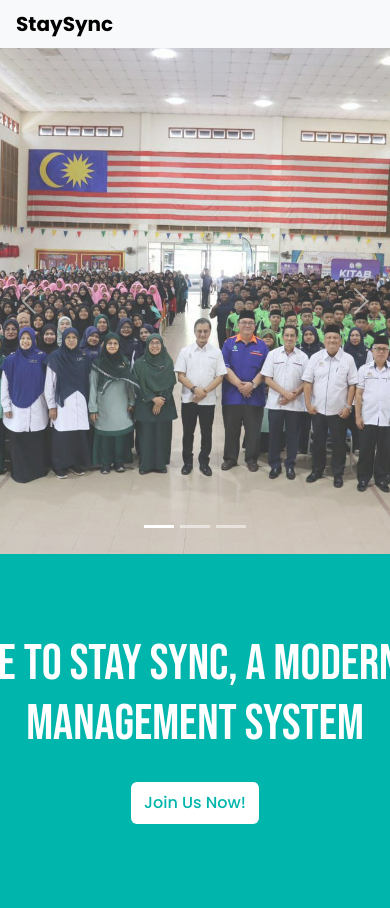
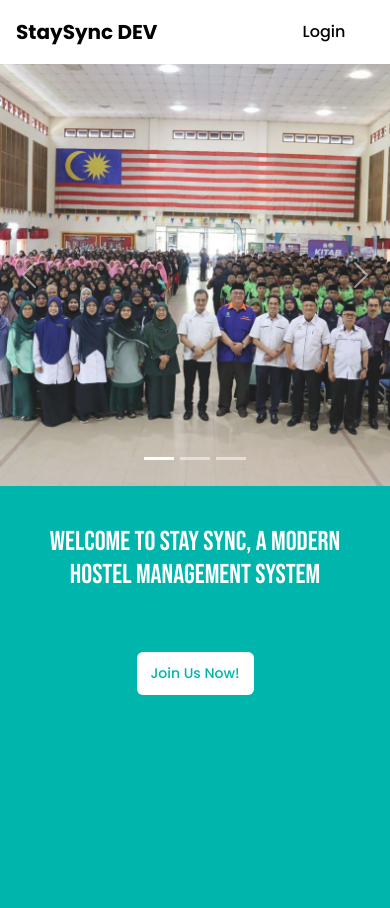
Before and after one commit to RealBlank21/staysync, a Flask app: page / in a window 390 px wide; the page is wider, and only the part inside the window is pictured. Before the commit the page ends 824 px from the top of that part, so only its background shows below. Run offline with Flask 3, Linux system fonts and the light colour scheme.

Commit message:
Adjusted front page for mobile sizing

```diff
--- a/templates/front_page.html
+++ b/templates/front_page.html
@@ -9,8 +9,6 @@
     <link href="https://fonts.googleapis.com/css2?family=Bebas+Neue&display=swap" rel="stylesheet">
     <link href="{{ url_for('static', filename='css/styles.css') }}" rel="stylesheet">
     <link href="https://cdn.jsdelivr.net/npm/bootstrap@5.3.3/dist/css/bootstrap.min.css" rel="stylesheet" integrity="sha384-QWTKZyjpPEjISv5WaRU9OFeRpok6YctnYmDr5pNlyT2bRjXh0JMhjY6hW+ALEwIH" crossorigin="anonymous">
-    <link rel="preconnect" href="https://fonts.googleapis.com">
-    <link rel="preconnect" href="https://fonts.gstatic.com" crossorigin>
     <link href="https://fonts.googleapis.com/css2?family=Poppins:ital,wght@0,100;0,200;0,300;0,400;0,500;0,600;0,700;0,800;0,900;1,100;1,200;1,300;1,400;1,500;1,600;1,700;1,800;1,900&display=swap" rel="stylesheet">
     <style>
       html, body {
@@ -21,7 +19,7 @@
       .front-page-wrapper {
         display: flex;
         flex-direction: column;
-            height: 100vh;
+        min-height: 100vh;
       }
 
       .navbar-brand {
@@ -39,10 +37,11 @@
       }
 
       .carousel-img {
-            height: 60vh;
+        width: 100%;
+        height: 60vh; /* Adjust height as needed */
         object-fit: cover;
         object-position: 50% 70%;
-            opacity: 80%;
+        opacity: 90%;
       }
 
       .front-page-content {
@@ -62,10 +61,10 @@
       .front-page-welcome {
         color: white;
         font-family: 'Bebas Neue', sans-serif !important;
-            font-size: 50px;
-            width: 700px;
+        font-size: 5vw; /* Responsive font size */
+        max-width: 700px;
         text-align: center;
-            margin-top: 80px;
+        margin: 80px auto;
       }
 
       .btn-login {
@@ -76,12 +75,15 @@
         border: 1px solid rgb(212, 212, 212);
         border-color: transparent;
         border-radius: 5px;
-            padding: 0px;
+        padding: 0;
         font-size: 18px;
-            margin: 0px;
         display: flex;
         align-items: center;
         justify-content: center;
+        transition: background-color 0.3s, color 0.3s; /* Added transition */
+        display: inline-flex !important; /* Force display */
+        visibility: visible !important;
+        opacity: 1 !important;
       }
 
       .btn-login:hover {
@@ -97,10 +99,15 @@
       }
 
       .btn-apply {
+        display: inline-flex;
+        align-items: center;
+        justify-content: center;
         background-color: white;
         color: var(--primary-color);
         border-color: transparent;
         margin-top: 20px;
+        padding: 10px 20px;
+        font-size: 16px;
       }
 
       .btn-apply:hover {
@@ -115,27 +122,44 @@
         border-color: transparent !important;
       }
 
+      .front-page-welcome {
+        font-size: 4rem;
+        margin: 40px auto;
+      }
+
+      @media (max-width: 768px) {
+        .btn-login {
+          width: 100px;
+          font-size: 16px;
+        }
+
+        .btn-apply {
+          width: 30%;
+          font-size: 14px;
+          padding: 10px;
+        }
+
+        .front-page-welcome {
+          font-size: 7vw;
+          margin: 40px 10%;
+        }
+
+        .carousel-img {
+          height: 50vh;
+        }
+      }
     </style>
   </head>
   <body class="front-page">
   <!-- Nav Bar -->
-        <nav class="navbar p-1 navbar-expand-lg bg-body-tertiary">
+    <nav class="navbar p-1 navbar-expand">
       <div class="container-fluid">
-              <a class="navbar-brand" href="#">StaySync</a>
+        <a class="navbar-brand" href="#">StaySync DEV</a>
         <div class="collapse navbar-collapse" id="navbarText">
           <ul class="navbar-nav me-auto mb-2 mb-lg-0">
-                  <li class="nav-item">
-                    <a class="nav-link navbar-text active" aria-current="page" href="#"></a>
-                  </li>
-                  <li class="nav-item">
-                    <a class="nav-link navbar-text" href="#"></a>
-                  </li>
-                  <li class="nav-item">
-                    <a class="nav-link navbar-text" href="#"></a>
-                  </li>
+            <!-- Nav items -->
           </ul>
           <span class="navbar-text">
-
             {% if username %}
             <a href="{{ url_for('dashboard') }}" class="btn btn-primary btn-login navbar-text">{{ username }}</a>
             {% else %}
```
Also changed, not shown: templates/application.html (+16 -19 lines), templates/dashboard.html (+13 -1 lines), templates/login.html (+39 -6 lines). Lines whose indentation alone changed are shown as unchanged.
